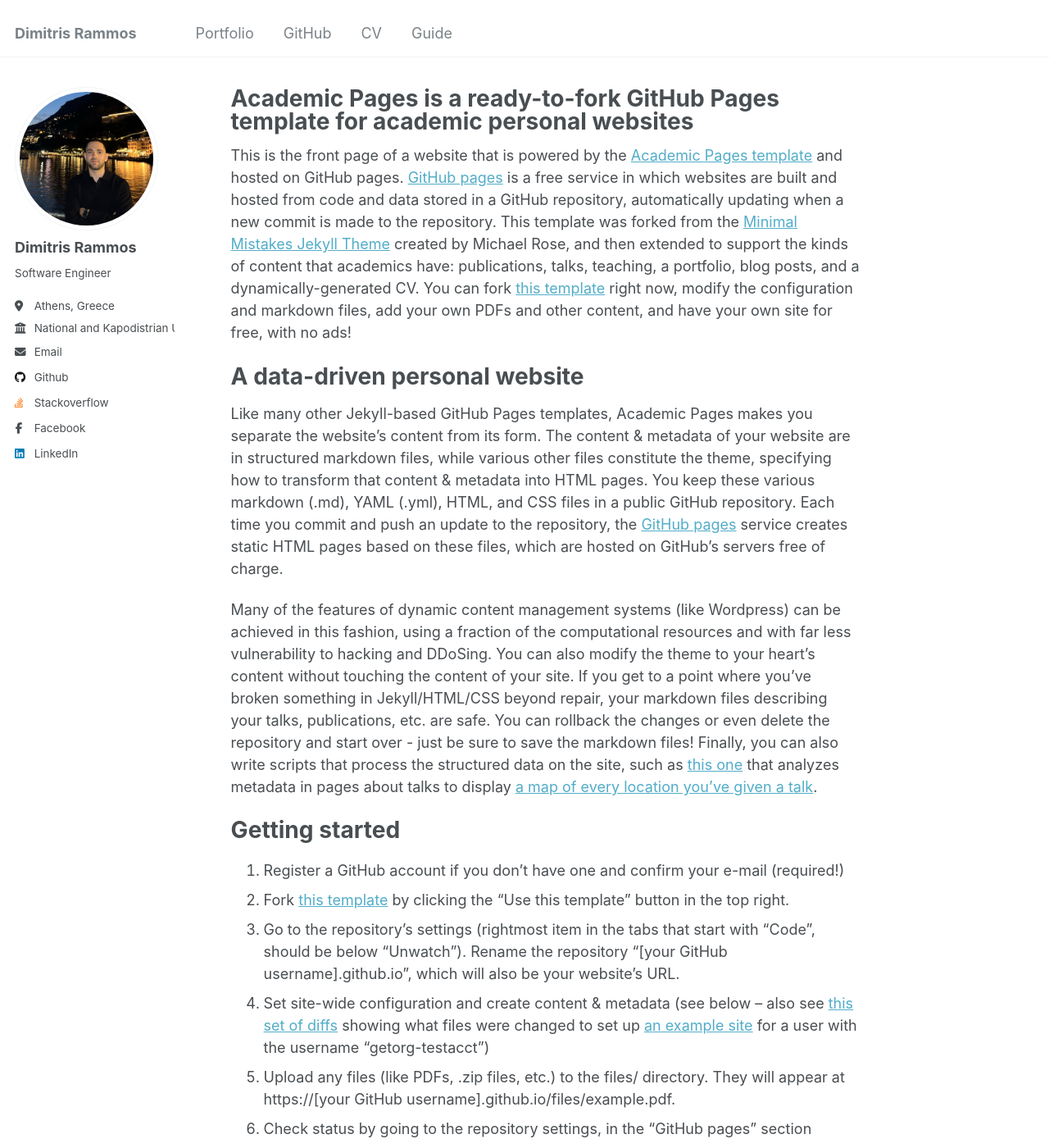
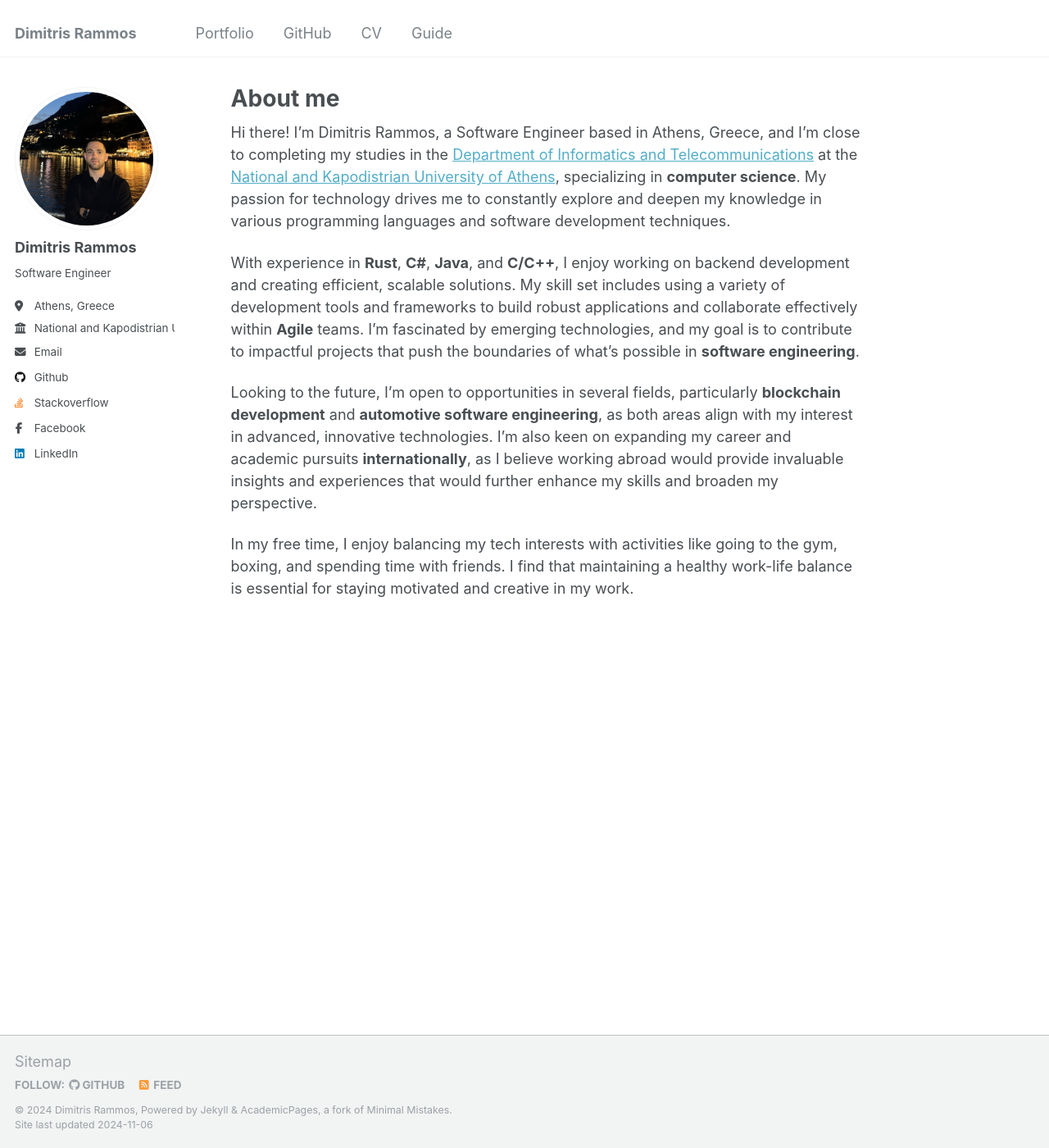
Before and after one commit to drammos/drammos.github.io, a Jekyll site: the page built from _pages/about.md, in a window 1280 px wide and 1400 px high. Shown: the whole window at 82% size. Built offline with Jekyll 4.4.1, drawn with Linux system fonts in a browser that asks for light colours; some of the changed text lies outside the part shown.

Commit message:
Add aboutMe page

```diff
--- a/_pages/about.md
+++ b/_pages/about.md
@@ -1,49 +1,17 @@
 ---
 permalink: /
-title: "Academic Pages is a ready-to-fork GitHub Pages template for academic personal websites"
+title: "About me"
 author_profile: true
 redirect_from:
   - /about/
   - /about.html
 ---
 
-This is the front page of a website that is powered by the [Academic Pages template](https://github.com/academicpages/academicpages.github.io) and hosted on GitHub pages. [GitHub pages](https://pages.github.com) is a free service in which websites are built and hosted from code and data stored in a GitHub repository, automatically updating when a new commit is made to the repository. This template was forked from the [Minimal Mistakes Jekyll Theme](https://mmistakes.github.io/minimal-mistakes/) created by Michael Rose, and then extended to support the kinds of content that academics have: publications, talks, teaching, a portfolio, blog posts, and a dynamically-generated CV. You can fork [this template](https://github.com/academicpages/academicpages.github.io) right now, modify the configuration and markdown files, add your own PDFs and other content, and have your own site for free, with no ads!
 
-A data-driven personal website
-======
-Like many other Jekyll-based GitHub Pages templates, Academic Pages makes you separate the website's content from its form. The content & metadata of your website are in structured markdown files, while various other files constitute the theme, specifying how to transform that content & metadata into HTML pages. You keep these various markdown (.md), YAML (.yml), HTML, and CSS files in a public GitHub repository. Each time you commit and push an update to the repository, the [GitHub pages](https://pages.github.com/) service creates static HTML pages based on these files, which are hosted on GitHub's servers free of charge.
+Hi there! I'm Dimitris Rammos, a Software Engineer based in Athens, Greece, and I'm close to completing my studies in the [Department of Informatics and Telecommunications](https://www.di.uoa.gr/en) at the [National and Kapodistrian University of Athens](https://en.uoa.gr/), specializing in **computer science**. My passion for technology drives me to constantly explore and deepen my knowledge in various programming languages and software development techniques.
 
-Many of the features of dynamic content management systems (like Wordpress) can be achieved in this fashion, using a fraction of the computational resources and with far less vulnerability to hacking and DDoSing. You can also modify the theme to your heart's content without touching the content of your site. If you get to a point where you've broken something in Jekyll/HTML/CSS beyond repair, your markdown files describing your talks, publications, etc. are safe. You can rollback the changes or even delete the repository and start over - just be sure to save the markdown files! Finally, you can also write scripts that process the structured data on the site, such as [this one](https://github.com/academicpages/academicpages.github.io/blob/master/talkmap.ipynb) that analyzes metadata in pages about talks to display [a map of every location you've given a talk](https://academicpages.github.io/talkmap.html).
+With experience in **Rust**, **C#**, **Java**, and **C/C++**, I enjoy working on backend development and creating efficient, scalable solutions. My skill set includes using a variety of development tools and frameworks to build robust applications and collaborate effectively within **Agile** teams. I’m fascinated by emerging technologies, and my goal is to contribute to impactful projects that push the boundaries of what’s possible in **software engineering**.
 
-Getting started
-======
-1. Register a GitHub account if you don't have one and confirm your e-mail (required!)
-1. Fork [this template](https://github.com/academicpages/academicpages.github.io) by clicking the "Use this template" button in the top right.
-1. Go to the repository's settings (rightmost item in the tabs that start with "Code", should be below "Unwatch"). Rename the repository "[your GitHub username].github.io", which will also be your website's URL.
-1. Set site-wide configuration and create content & metadata (see below -- also see [this set of diffs](http://archive.is/3TPas) showing what files were changed to set up [an example site](https://getorg-testacct.github.io) for a user with the username "getorg-testacct")
-1. Upload any files (like PDFs, .zip files, etc.) to the files/ directory. They will appear at https://[your GitHub username].github.io/files/example.pdf.
-1. Check status by going to the repository settings, in the "GitHub pages" section
+Looking to the future, I’m open to opportunities in several fields, particularly **blockchain development** and **automotive software engineering**, as both areas align with my interest in advanced, innovative technologies. I’m also keen on expanding my career and academic pursuits **internationally**, as I believe working abroad would provide invaluable insights and experiences that would further enhance my skills and broaden my perspective.
 
-Site-wide configuration
-------
-The main configuration file for the site is in the base directory in [_config.yml](https://github.com/academicpages/academicpages.github.io/blob/master/_config.yml), which defines the content in the sidebars and other site-wide features. You will need to replace the default variables with ones about yourself and your site's github repository. The configuration file for the top menu is in [_data/navigation.yml](https://github.com/academicpages/academicpages.github.io/blob/master/_data/navigation.yml). For example, if you don't have a portfolio or blog posts, you can remove those items from that navigation.yml file to remove them from the header.
-
-Create content & metadata
-------
-For site content, there is one markdown file for each type of content, which are stored in directories like _publications, _talks, _posts, _teaching, or _pages. For example, each talk is a markdown file in the [_talks directory](https://github.com/academicpages/academicpages.github.io/tree/master/_talks). At the top of each markdown file is structured data in YAML about the talk, which the theme will parse to do lots of cool stuff. The same structured data about a talk is used to generate the list of talks on the [Talks page](https://academicpages.github.io/talks), each [individual page](https://academicpages.github.io/talks/2012-03-01-talk-1) for specific talks, the talks section for the [CV page](https://academicpages.github.io/cv), and the [map of places you've given a talk](https://academicpages.github.io/talkmap.html) (if you run this [python file](https://github.com/academicpages/academicpages.github.io/blob/master/talkmap.py) or [Jupyter notebook](https://github.com/academicpages/academicpages.github.io/blob/master/talkmap.ipynb), which creates the HTML for the map based on the contents of the _talks directory).
-
-**Markdown generator**
-
-The repository includes [a set of Jupyter notebooks](https://github.com/academicpages/academicpages.github.io/tree/master/markdown_generator
-) that converts a CSV containing structured data about talks or presentations into individual markdown files that will be properly formatted for the Academic Pages template. The sample CSVs in that directory are the ones I used to create my own personal website at stuartgeiger.com. My usual workflow is that I keep a spreadsheet of my publications and talks, then run the code in these notebooks to generate the markdown files, then commit and push them to the GitHub repository.
-
-How to edit your site's GitHub repository
-------
-Many people use a git client to create files on their local computer and then push them to GitHub's servers. If you are not familiar with git, you can directly edit these configuration and markdown files directly in the github.com interface. Navigate to a file (like [this one](https://github.com/academicpages/academicpages.github.io/blob/master/_talks/2012-03-01-talk-1.md) and click the pencil icon in the top right of the content preview (to the right of the "Raw | Blame | History" buttons). You can delete a file by clicking the trashcan icon to the right of the pencil icon. You can also create new files or upload files by navigating to a directory and clicking the "Create new file" or "Upload files" buttons.
-
-Example: editing a markdown file for a talk
-![Editing a markdown file for a talk](/images/editing-talk.png)
-
-For more info
-------
-More info about configuring Academic Pages can be found in [the guide](https://academicpages.github.io/markdown/), the [growing wiki](https://github.com/academicpages/academicpages.github.io/wiki), and you can always [ask a question on GitHub](https://github.com/academicpages/academicpages.github.io/discussions). The [guides for the Minimal Mistakes theme](https://mmistakes.github.io/minimal-mistakes/docs/configuration/) (which this theme was forked from) might also be helpful.
+In my free time, I enjoy balancing my tech interests with activities like going to the gym, boxing, and spending time with friends. I find that maintaining a healthy work-life balance is essential for staying motivated and creative in my work.
```
